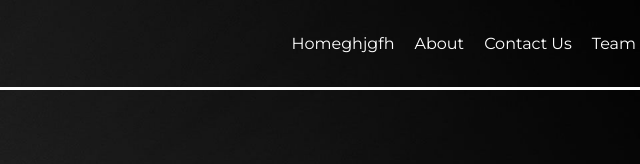
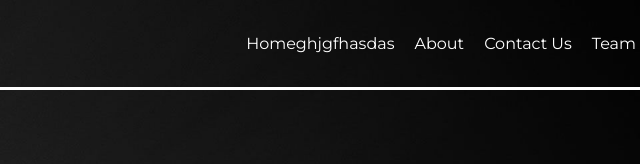
Before and after one commit to SametAydinhan/pausiber-fe-workshop, a plain HTML site: page index.html in a window 1280 px wide. Shown: the top 164 px of the page, 624-1264 px from the left. Drawn offline with Linux system fonts and the light colour scheme.

Commit message:
Update index.html

```diff
--- a/index.html
+++ b/index.html
@@ -20,7 +20,7 @@
       <div class="nav-container">
         <ul>
           <li class="nav-link">
-            <a href="#">homeghjgfh</a>
+            <a href="#">homeghjgfhasdas</a>
           </li>
           <li class="nav-link">
             <a href="#">about</a>
```
